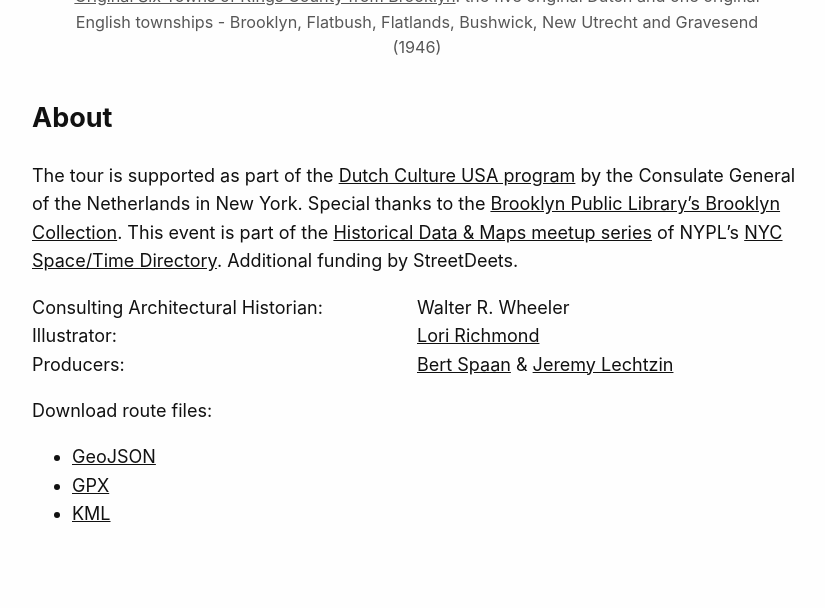
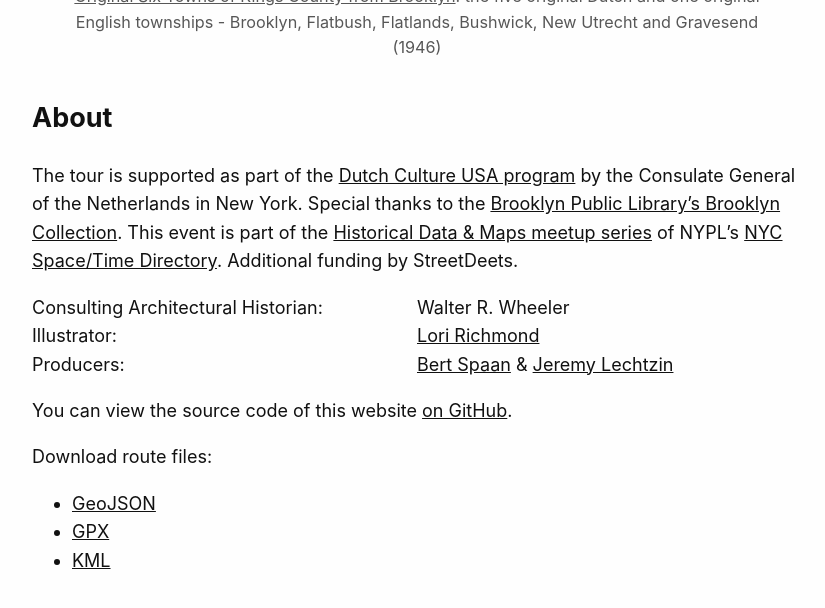
Before and after one commit to bertspaan/dutch-farmhouses-of-brooklyn, a Jekyll site: the page built from index.md, in a window 1280 px wide and 900 px high, scrolled down 1877 px, cut to the strip 292-900 px from the top of the window. Shown: the whole strip, without its empty margins (223-1048 px from the left). Built offline with Jekyll 4.4.1, drawn with Linux system fonts in a browser that asks for light colours; before the commit the page ends 2731 px from its top, so only the background shows below that.

Commit message:
added github link

```diff
--- a/index.md
+++ b/index.md
@@ -35,4 +35,6 @@
   <dd><a href="https://bertspaan.nl">Bert Spaan</a> &amp; <a href="https://twitter.com/jeremylechtzin">Jeremy Lechtzin</a></dd>
 </dl>
 
+You can view the source code of this website [on GitHub](https://github.com/bertspaan/dutch-farmhouses-of-brooklyn).
+
 {% include route-files.html %}
```
